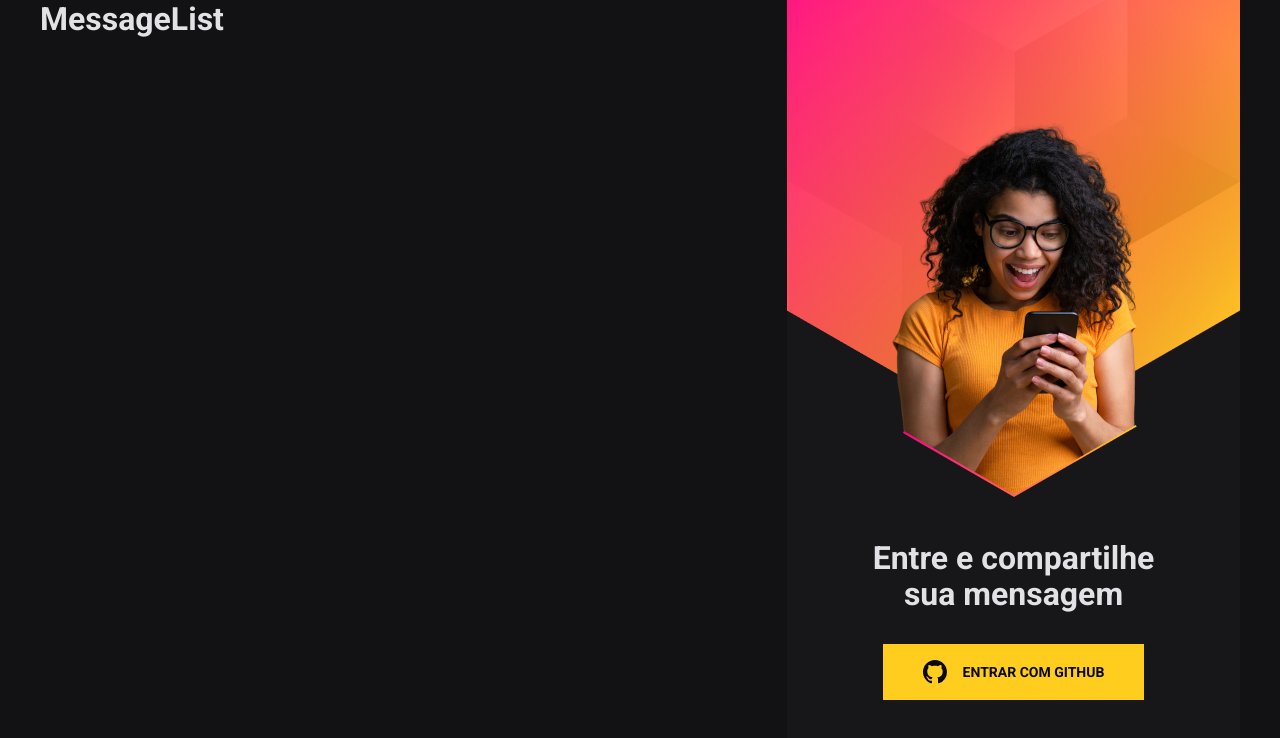
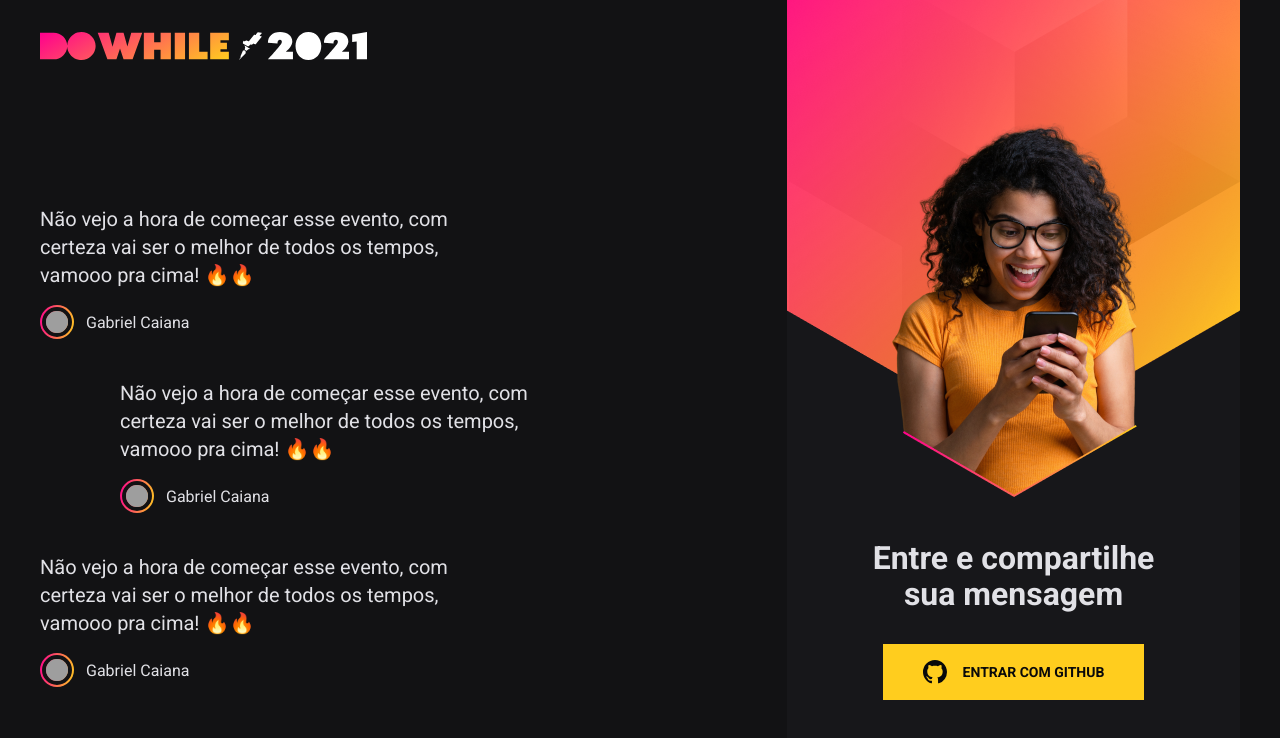
Before and after one commit to gabrielcaiana/nlw-07, a React (Vite) app in the folder web/: page / in a window 1280 px wide. Shown: the top 738 px of the page. Built offline with nearby package versions, Linux system fonts and the light colour scheme; grey boxes are pictures that could not be loaded.

Commit message:
finish style

```diff
--- a/web/src/components/MessageList/index.tsx
+++ b/web/src/components/MessageList/index.tsx
@@ -1,5 +1,61 @@
+import styles from './messageListWrapper.module.scss';
+
+import logo from '../../assets/logo.svg';
+
 export function MessageList() {
-  return(
-    <h1>MessageList</h1>
-  )
+  return (
+    <div className={styles.messageListWrapper}>
+      <img src={logo} alt="doWhile" />
+
+      <ul className={styles.messageList}>
+        <li className={styles.message}>
+          <p className={styles.messageContent}>
+            Não vejo a hora de começar esse evento, com certeza vai ser o melhor
+            de todos os tempos, vamooo pra cima! 🔥🔥
+          </p>
+          <div className={styles.messageUser}>
+            <div className={styles.userImage}>
+              <img
+                src="https://github.com/gabrielcaiana.png"
+                alt="Gabriel Caiana"
+              />
+            </div>
+            <span>Gabriel Caiana</span>
+          </div>
+        </li>
+
+        <li className={styles.message}>
+          <p className={styles.messageContent}>
+            Não vejo a hora de começar esse evento, com certeza vai ser o melhor
+            de todos os tempos, vamooo pra cima! 🔥🔥
+          </p>
+          <div className={styles.messageUser}>
+            <div className={styles.userImage}>
+              <img
+                src="https://github.com/gabrielcaiana.png"
+                alt="Gabriel Caiana"
+              />
+            </div>
+            <span>Gabriel Caiana</span>
+          </div>
+        </li>
+
+        <li className={styles.message}>
+          <p className={styles.messageContent}>
+            Não vejo a hora de começar esse evento, com certeza vai ser o melhor
+            de todos os tempos, vamooo pra cima! 🔥🔥
+          </p>
+          <div className={styles.messageUser}>
+            <div className={styles.userImage}>
+              <img
+                src="https://github.com/gabrielcaiana.png"
+                alt="Gabriel Caiana"
+              />
+            </div>
+            <span>Gabriel Caiana</span>
+          </div>
+        </li>
+      </ul>
+    </div>
+  );
 }
--- /dev/null
+++ b/web/src/components/MessageList/messageListWrapper.module.scss
@@ -0,0 +1,60 @@
+.messageListWrapper {
+  display: flex;
+  flex-direction: column;
+  justify-content: space-between;
+  align-items: flex-start;
+
+  > img {
+    height: 28px;
+    margin: 32px 0;
+  }
+
+  .messageList {
+    list-style: none;
+    display: flex;
+    flex-direction: column;
+    justify-content: center;
+    gap: 40px;
+    flex: 1;
+
+    .message {
+      max-width: 440px;
+
+      &:nth-child(2) {
+        margin-left: 80px;
+      }
+
+      .messageContent {
+        font-size: 20px;
+        line-height: 28px;
+      }
+
+      .messageUser {
+
+        margin-top: 16px;
+        display: flex;
+        align-items: center;
+
+        .userImage {
+
+          padding: 2px;
+          background: linear-gradient(100deg, #ff008e 0.48%, #ffcd1e 100%);
+          border-radius: 50%;
+          line-height: 0;
+
+          img {
+            width: 30px;
+            height: 30px;
+            border-radius: 50%;
+            border: 4px solid #121214;
+          }
+        }
+
+        span {
+          font-size: 16px;
+          margin-left: 12px;
+        }
+      }
+    }
+  }
+}
```
